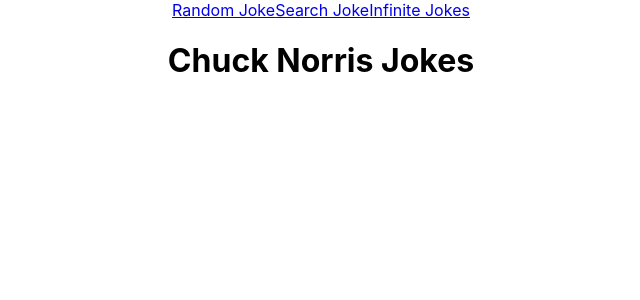
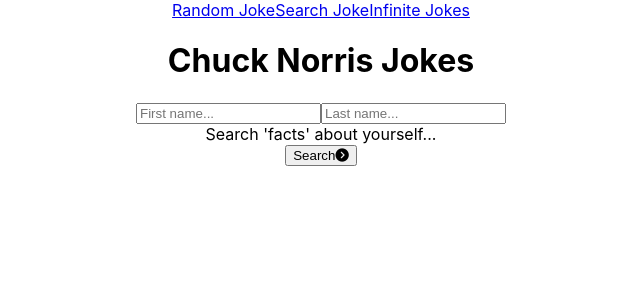
Before and after one commit to jennyardrey/chuck-norris-jokes, a React (Create React App) app: page /search-joke in a window 1280 px wide. Shown: the top 300 px of the page, without its empty margins (319-959 px from the left). Built offline with nearby package versions, Linux system fonts and the light colour scheme.

Commit message:
added search joke component and tests

```diff
--- a/src/components/SearchJoke.js
+++ b/src/components/SearchJoke.js
@@ -1,8 +1,38 @@
 import React, { Component } from 'react';
+import Axios from 'axios';
+import JokeCard from './JokeCard';
 import '../styles/SearchJoke.css'
 
-const SearchJoke = () => (
-	<div></div>
-)
+class SearchJoke extends Component {
+	constructor(props) {
+		super(props);
+		this.state = {
+			firstName: "",
+			lastName: "",
+			nameJoke: ""
+		}
+	}
+	searchName = event => {
+		event.preventDefault();
+		Axios.get(`http://api.icndb.com/jokes/random?firstName=${this.state.firstName}&lastName=${this.state.lastName}&exclude=[explicit]&escape=javascript`)
+			.then(joke =>
+				this.setState({ nameJoke: joke.data.value.joke })
+			)
+	}
+	render() {
+		return <div className="search-jokes">
+			<div className="name-form">
+				<input className="first-name" placeholder="First name..."
+					onChange={e => this.setState({ firstName: e.target.value })}>
+				</input>
+				<input className="last-name"
+					type="text" name="last-name" placeholder="Last name..."
+					onChange={e => this.setState({ lastName: e.target.value })}></input>
+			</div>
+			{this.state.nameJoke && this.state.nameJoke.length > 0 ? <JokeCard joke={this.state.nameJoke} /> : <div className="error">Search 'facts' about yourself...</div>}
+			<button className="joke-btn" onClick={this.searchName}><span className="search-btn-text">Search</span><i className="chevron" class="fas fa-chevron-circle-right"></i></button>
+		</div>
+	}
+}
 
 export default SearchJoke;
```
Also changed, not shown: 1 other file (tests, documents, lock files or other folders).
